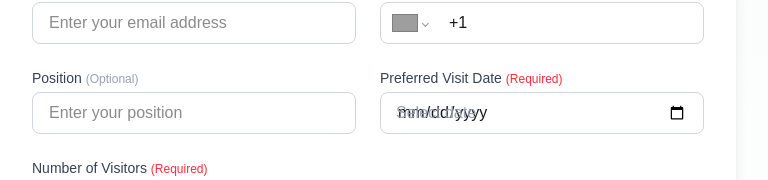
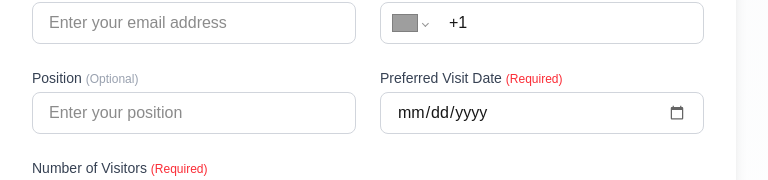
Before and after one commit to DilemmaVi/factory-invite, a Next.js app: page / in a window 1280 px wide. Shown: the part 502-682 px from the top of the page, without its empty margins (272-1040 px from the left). Built offline with nearby package versions, Linux system fonts and the light colour scheme; grey boxes are pictures that could not be loaded.

Commit message:
fix: date input styling and remove custom placeholder overlay

```diff
--- a/app/globals.css
+++ b/app/globals.css
@@ -65,3 +65,16 @@ body {
 .phone-input-container .PhoneInputInput::placeholder {
   color: #9ca3af;
 }
+
+.date-input {
+  color-scheme: light;
+}
+
+.date-input::-webkit-calendar-picker-indicator {
+  cursor: pointer;
+  opacity: 0.6;
+}
+
+.date-input::-webkit-calendar-picker-indicator:hover {
+  opacity: 1;
+}
--- a/components/Form.tsx
+++ b/components/Form.tsx
@@ -158,7 +158,6 @@ export default function Form() {
 
         <div>
           {label(t("form.visitDate"), true)}
-          <div className="relative">
           <input
             type="date"
             name="visitDate"
@@ -166,14 +165,8 @@ export default function Form() {
             onChange={handleChange}
             required
             min={new Date().toISOString().split("T")[0]}
-              className="w-full px-4 py-2 border border-gray-300 rounded-lg focus:ring-2 focus:ring-[#294778] focus:border-transparent"
+            className="w-full px-4 py-2 border border-gray-300 rounded-lg focus:ring-2 focus:ring-[#294778] focus:border-transparent date-input"
           />
-            {!formData.visitDate && (
-              <span className="absolute left-4 top-1/2 -translate-y-1/2 text-gray-400 pointer-events-none">
-                {t("form.placeholder.visitDate")}
-              </span>
-            )}
-          </div>
         </div>
 
         <div>
```
Lines whose indentation alone changed are shown as unchanged.
